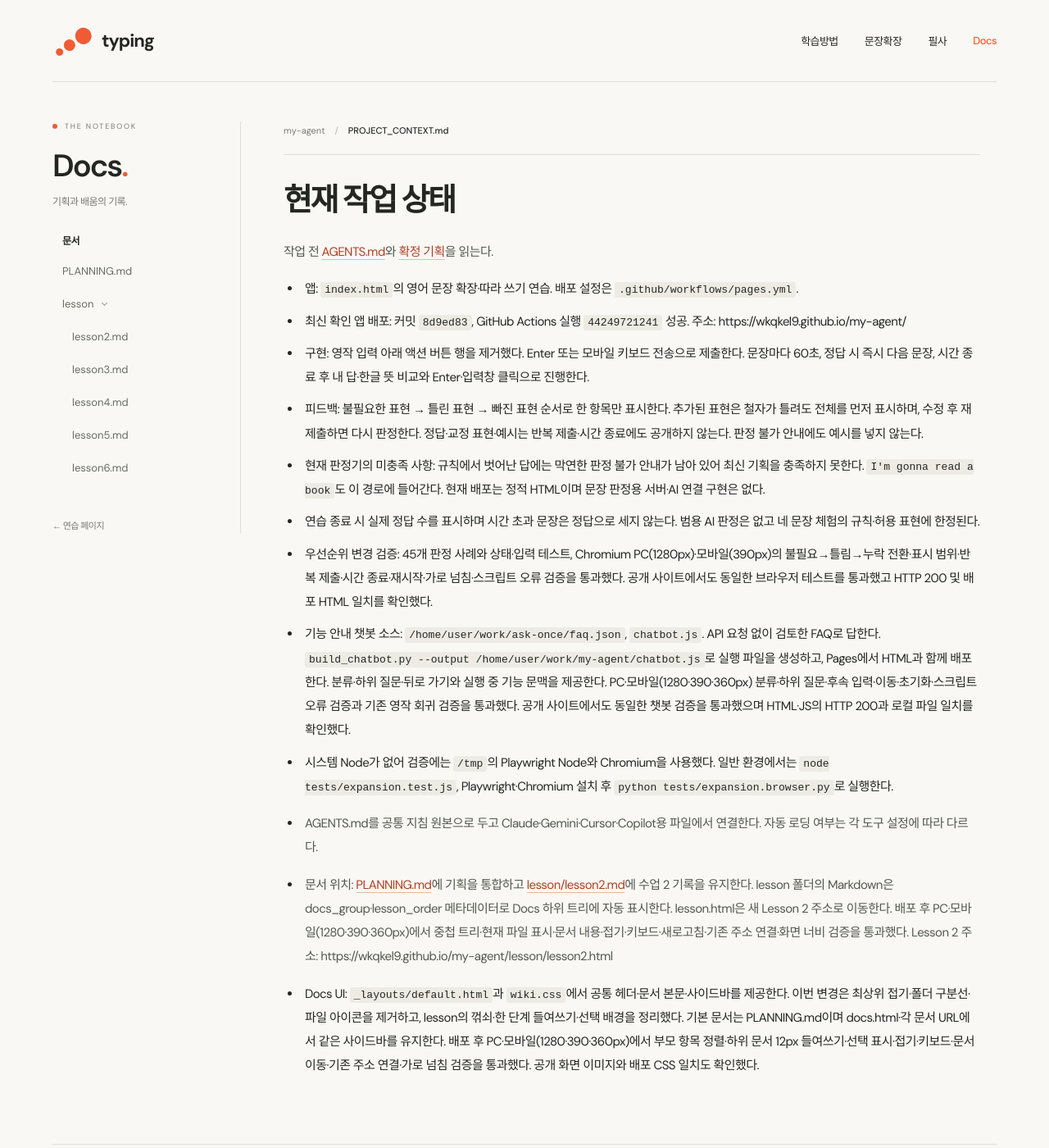
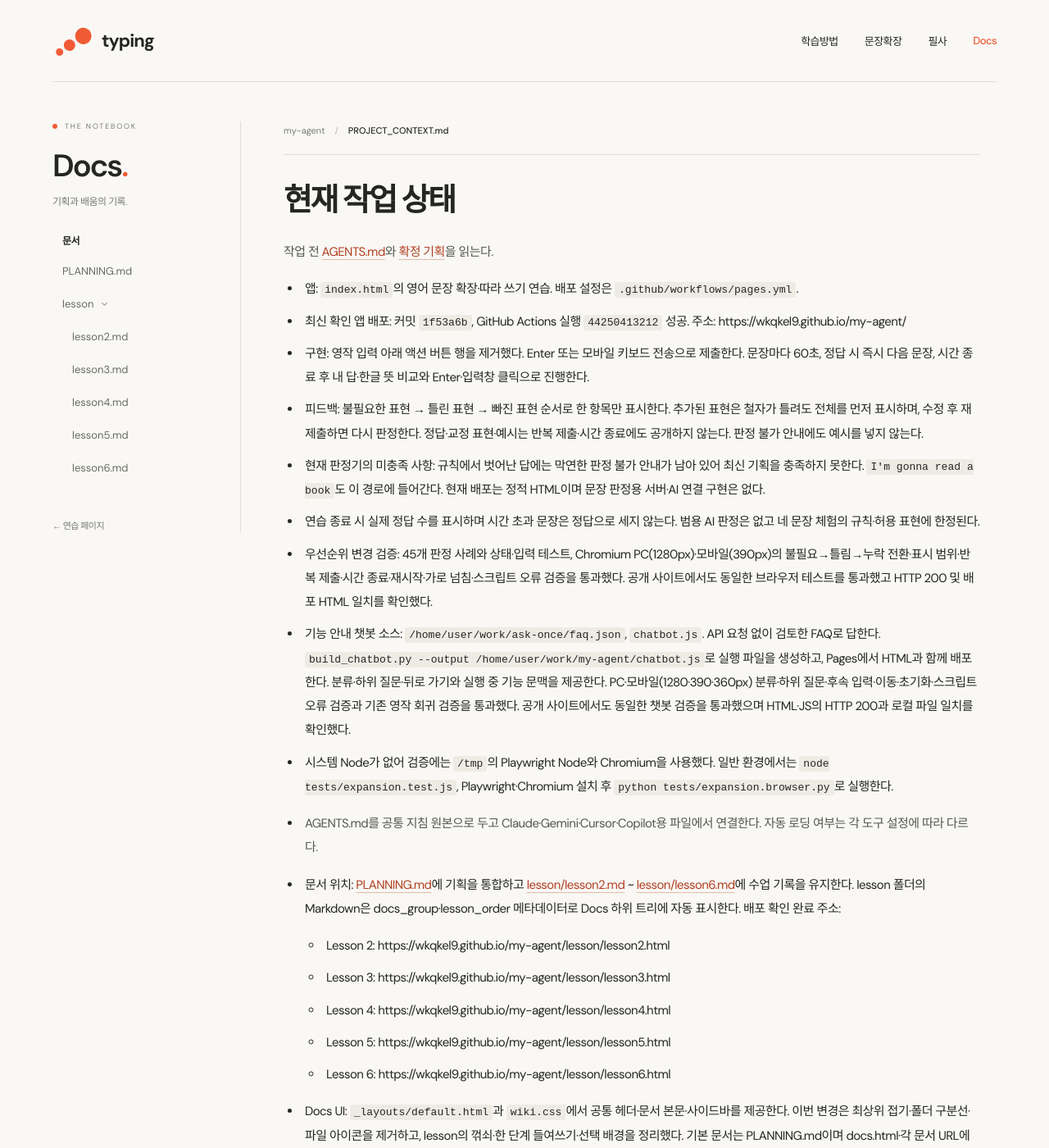
Before and after one commit to wkqkel9/my-agent, a Jekyll site: the page built from PROJECT_CONTEXT.md, in a window 1280 px wide and 1400 px high. Shown: the whole window at 82% size. Built offline with Jekyll 4.4.1, drawn with Linux system fonts in a browser that asks for light colours; our own code applies the rules of GitHub Pages for plain Markdown files.

Commit message:
Update PROJECT_CONTEXT.md with lesson 3-6 deploy info

```diff
--- a/PROJECT_CONTEXT.md
+++ b/PROJECT_CONTEXT.md
@@ -3,7 +3,7 @@
 작업 전 [AGENTS.md](AGENTS.md)와 [확정 기획](PLANNING.md)을 읽는다.
 
 - 앱: `index.html`의 영어 문장 확장·따라 쓰기 연습. 배포 설정은 `.github/workflows/pages.yml`.
-- 최신 확인 앱 배포: 커밋 `8d9ed83`, GitHub Actions 실행 `44249721241` 성공. 주소: https://wkqkel9.github.io/my-agent/
+- 최신 확인 앱 배포: 커밋 `1f53a6b`, GitHub Actions 실행 `44250413212` 성공. 주소: https://wkqkel9.github.io/my-agent/
 - 구현: 영작 입력 아래 액션 버튼 행을 제거했다. Enter 또는 모바일 키보드 전송으로 제출한다. 문장마다 60초, 정답 시 즉시 다음 문장, 시간 종료 후 내 답·한글 뜻 비교와 Enter·입력창 클릭으로 진행한다.
 - 피드백: 불필요한 표현 → 틀린 표현 → 빠진 표현 순서로 한 항목만 표시한다. 추가된 표현은 철자가 틀려도 전체를 먼저 표시하며, 수정 후 재제출하면 다시 판정한다. 정답·교정 표현·예시는 반복 제출·시간 종료에도 공개하지 않는다. 판정 불가 안내에도 예시를 넣지 않는다.
 - 현재 판정기의 미충족 사항: 규칙에서 벗어난 답에는 막연한 판정 불가 안내가 남아 있어 최신 기획을 충족하지 못한다. `I'm gonna read a book`도 이 경로에 들어간다. 현재 배포는 정적 HTML이며 문장 판정용 서버·AI 연결 구현은 없다.
@@ -13,7 +13,12 @@
 - 시스템 Node가 없어 검증에는 `/tmp`의 Playwright Node와 Chromium을 사용했다. 일반 환경에서는 `node tests/expansion.test.js`, Playwright·Chromium 설치 후 `python tests/expansion.browser.py`로 실행한다.
 - AGENTS.md를 공통 지침 원본으로 두고 Claude·Gemini·Cursor·Copilot용 파일에서 연결한다. 자동 로딩 여부는 각 도구 설정에 따라 다르다.
 
-- 문서 위치: [PLANNING.md](PLANNING.md)에 기획을 통합하고 [lesson/lesson2.md](lesson/lesson2.md)에 수업 2 기록을 유지한다. lesson 폴더의 Markdown은 docs_group·lesson_order 메타데이터로 Docs 하위 트리에 자동 표시한다. lesson.html은 새 Lesson 2 주소로 이동한다. 배포 후 PC·모바일(1280·390·360px)에서 중첩 트리·현재 파일 표시·문서 내용·접기·키보드·새로고침·기존 주소 연결·화면 너비 검증을 통과했다. Lesson 2 주소: https://wkqkel9.github.io/my-agent/lesson/lesson2.html
+- 문서 위치: [PLANNING.md](PLANNING.md)에 기획을 통합하고 [lesson/lesson2.md](lesson/lesson2.md) ~ [lesson/lesson6.md](lesson/lesson6.md)에 수업 기록을 유지한다. lesson 폴더의 Markdown은 docs_group·lesson_order 메타데이터로 Docs 하위 트리에 자동 표시한다. 배포 확인 완료 주소:
+  - Lesson 2: https://wkqkel9.github.io/my-agent/lesson/lesson2.html
+  - Lesson 3: https://wkqkel9.github.io/my-agent/lesson/lesson3.html
+  - Lesson 4: https://wkqkel9.github.io/my-agent/lesson/lesson4.html
+  - Lesson 5: https://wkqkel9.github.io/my-agent/lesson/lesson5.html
+  - Lesson 6: https://wkqkel9.github.io/my-agent/lesson/lesson6.html
 
 
 - Docs UI: `_layouts/default.html`과 `wiki.css`에서 공통 헤더·문서 본문·사이드바를 제공한다. 이번 변경은 최상위 접기·폴더 구분선·파일 아이콘을 제거하고, lesson의 꺾쇠·한 단계 들여쓰기·선택 배경을 정리했다. 기본 문서는 PLANNING.md이며 docs.html·각 문서 URL에서 같은 사이드바를 유지한다. 배포 후 PC·모바일(1280·390·360px)에서 부모 항목 정렬·하위 문서 12px 들여쓰기·선택 표시·접기·키보드·문서 이동·기존 주소 연결·가로 넘침 검증을 통과했다. 공개 화면 이미지와 배포 CSS 일치도 확인했다.
```
